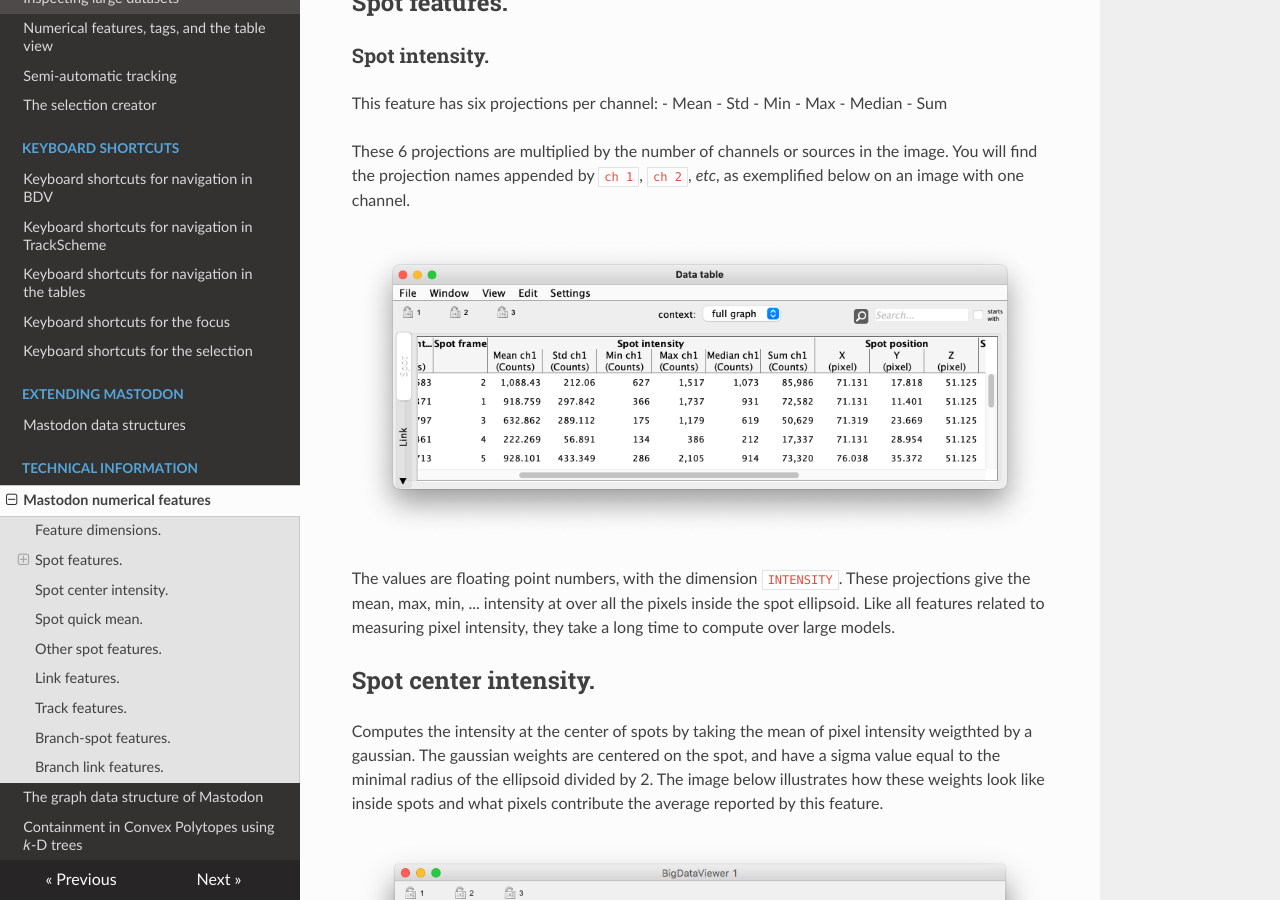
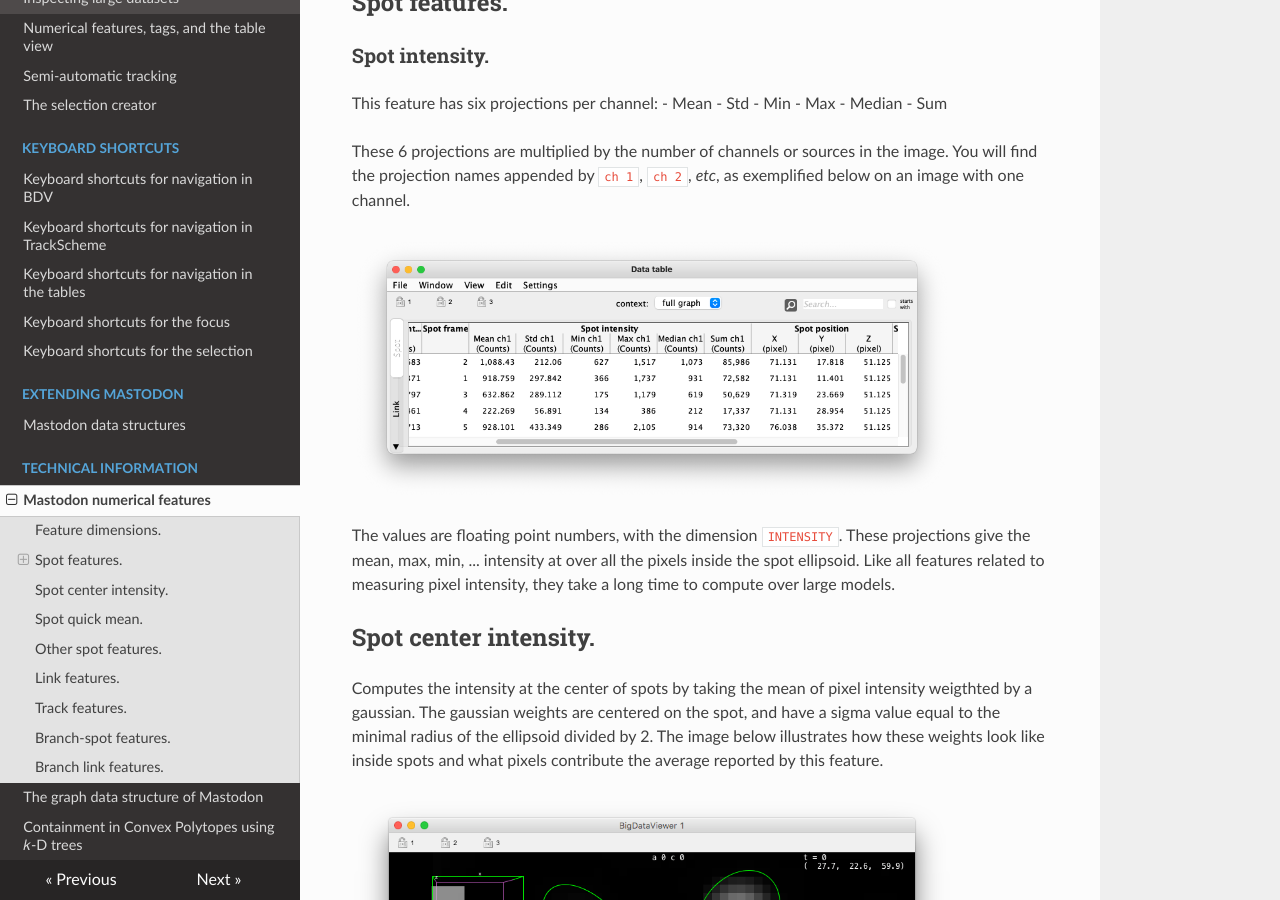
Before and after one commit to mastodon-sc/mastodon-documentation, an MkDocs documentation site: the page built from docs/partD/numerical_features.md, in a window 1280 px wide and 900 px high, scrolled down 1024 px. Built offline with MkDocs 1.6.1, drawn with Linux system fonts in a browser that asks for light colours; nearby versions of some CDN libraries.

Commit message:
More tweking figures.

```diff
--- a/docs/partD/numerical_features.md
+++ b/docs/partD/numerical_features.md
@@ -35,7 +35,7 @@ This feature has six projections per channel:
 
 These 6 projections are multiplied by the number of channels or sources in the image. You will find the projection names appended by `ch 1`, `ch 2`, _etc_, as exemplified below on an image with one channel.
 
-![](../imgs/Mastodon_Features_01.png)
+![](../imgs/Mastodon_Features_01.png){width="600px" align="center"}
 
 The values are floating point numbers, with the dimension `INTENSITY`.
 These projections give the mean, max, min, ... intensity at over all the pixels inside the spot ellipsoid.
@@ -47,7 +47,7 @@ Computes the intensity at the center of spots by taking the mean of pixel intens
 The gaussian weights are centered on the spot, and have a sigma value equal to the minimal radius of the ellipsoid divided by 2.
 The image below illustrates how these weights look like inside spots and what pixels contribute the average reported by this feature.
 
-![](../imgs/Mastodon_GaussMeanIntensityWeights.png)
+![](../imgs/Mastodon_GaussMeanIntensityWeights.png){width="600px" align="center"}
 
 ## Spot quick mean.
 
```
Also changed, not shown: docs/partA/semi_automated_tracking.md (+2 -2 lines), docs/imgs/Mastodon_FeatureColorModeConfig_2.png.
